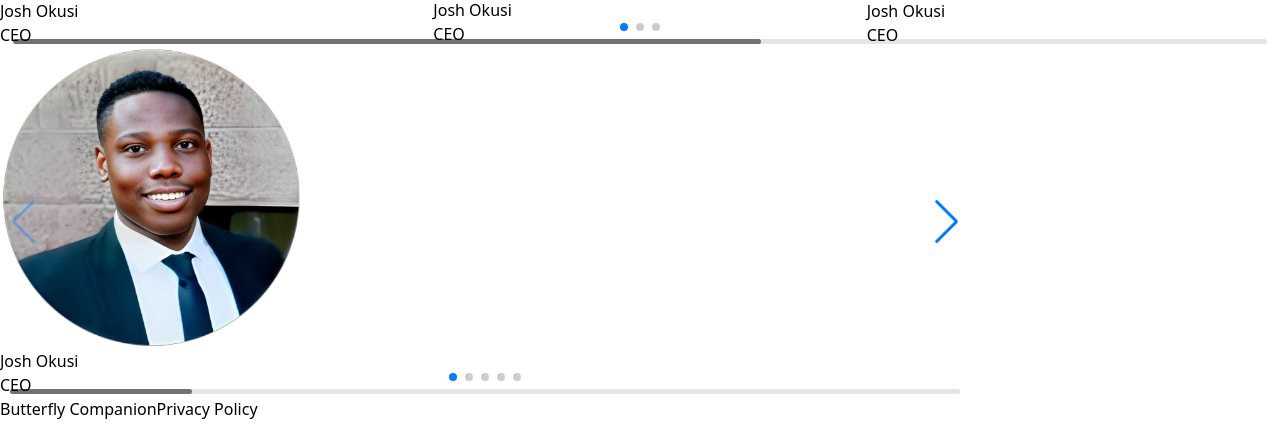
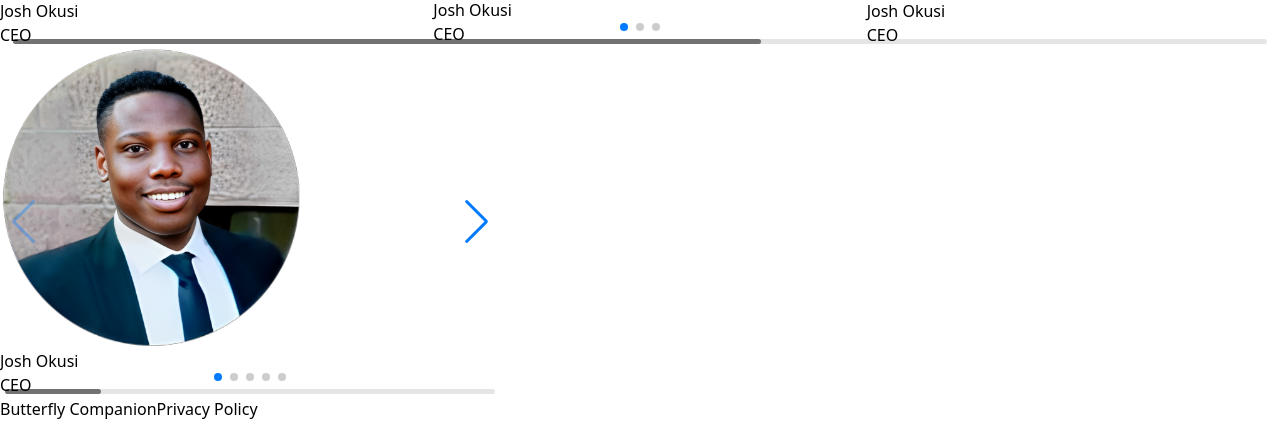
Before and after one commit to DaluAlozie/Butterfly, a Next.js app: page /blog in a window 1280 px wide. Shown: the part 512-937 px from the top of the page. Built offline with nearby package versions, Linux system fonts and the light colour scheme; no server answers.

Commit message:
tryna fix blog

```diff
--- a/pages/blog.tsx
+++ b/pages/blog.tsx
@@ -95,7 +95,7 @@ const Blog: NextPage = () => {
         <Swiper
           // install Swiper modules
           modules={[Navigation, Pagination, Scrollbar, A11y]}
-          spaceBetween={50}
+          spaceBetween={10}
           slidesPerView={1}
           navigation
           pagination={{ clickable: true }}
--- a/styles/globals.css
+++ b/styles/globals.css
@@ -169,7 +169,7 @@ nav{
 }
 
 .team-swiper-collapsed{
-    width: 970px;
+    width: 500px;
 }
 
 
```
